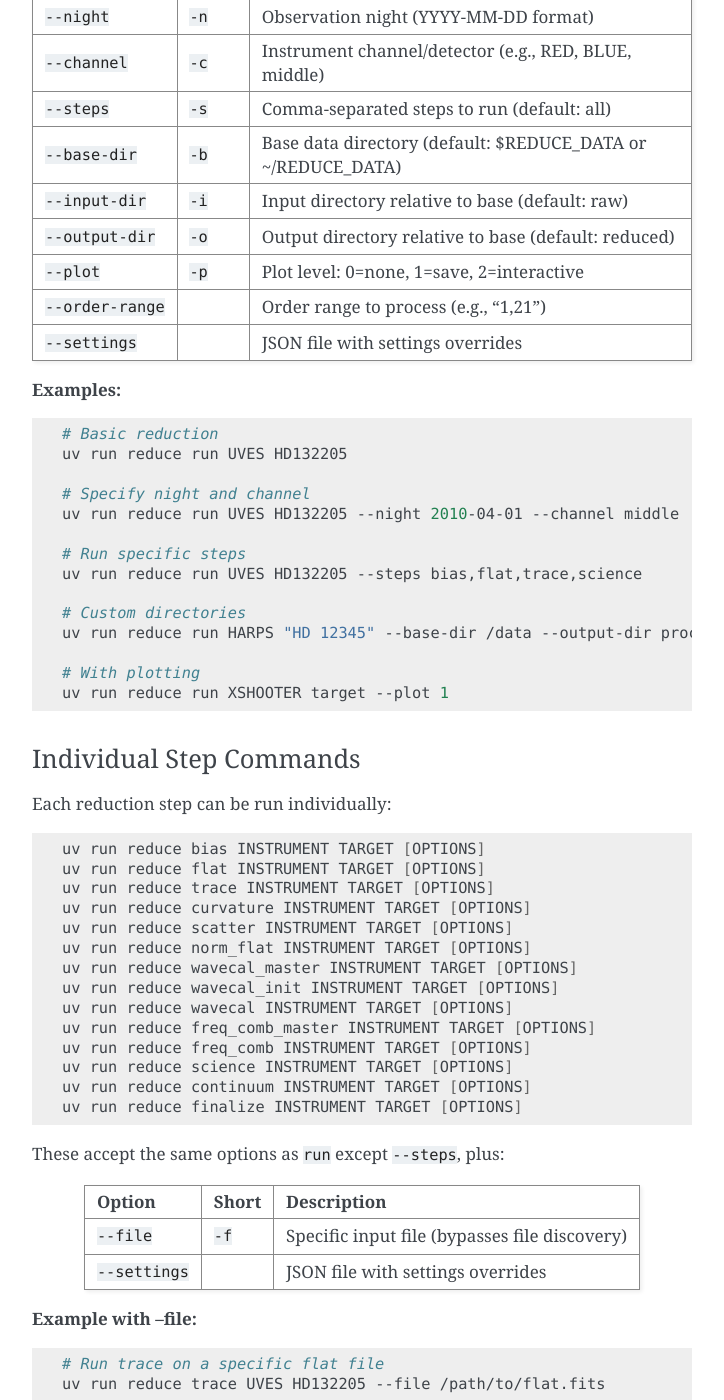
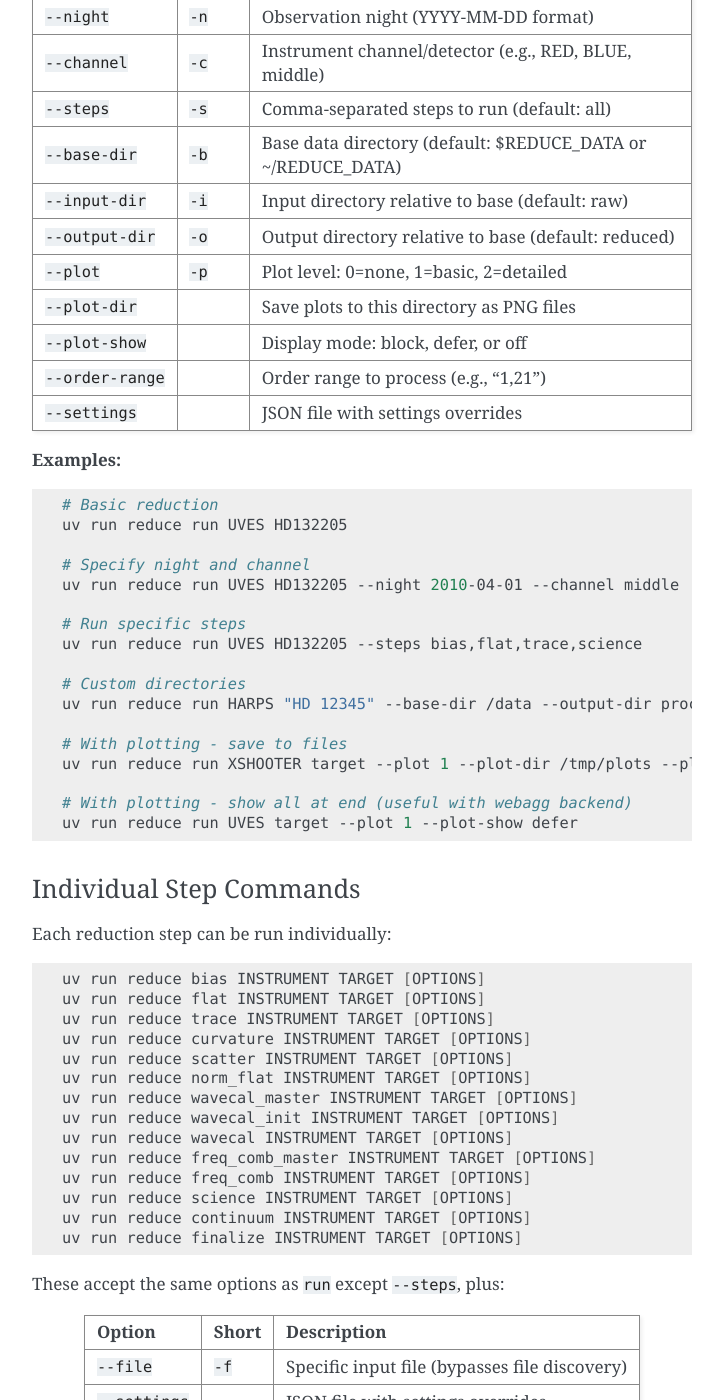
Before and after one commit to ivh/PyReduce, a Sphinx documentation site: the page built from docs/cli.md, in a window 1280 px wide and 1400 px high, scrolled down 814 px. Shown: the whole window, without its empty margins (388-1112 px from the left). Built offline with Sphinx 7.4.7, drawn with Linux system fonts in a browser that asks for light colours; the version number is read from the project's files by our own code.

Commit message:
Add --plot-dir and --plot-show CLI options
Co-Authored-By: Claude Opus 4.5 <noreply@anthropic.com>

````diff
--- a/docs/cli.md
+++ b/docs/cli.md
@@ -39,7 +39,9 @@ uv run reduce run INSTRUMENT TARGET [OPTIONS]
 | `--base-dir` | `-b` | Base data directory (default: $REDUCE_DATA or ~/REDUCE_DATA) |
 | `--input-dir` | `-i` | Input directory relative to base (default: raw) |
 | `--output-dir` | `-o` | Output directory relative to base (default: reduced) |
-| `--plot` | `-p` | Plot level: 0=none, 1=save, 2=interactive |
+| `--plot` | `-p` | Plot level: 0=none, 1=basic, 2=detailed |
+| `--plot-dir` | | Save plots to this directory as PNG files |
+| `--plot-show` | | Display mode: block, defer, or off |
 | `--order-range` | | Order range to process (e.g., "1,21") |
 | `--settings` | | JSON file with settings overrides |
 
@@ -58,8 +60,11 @@ uv run reduce run UVES HD132205 --steps bias,flat,trace,science
 # Custom directories
 uv run reduce run HARPS "HD 12345" --base-dir /data --output-dir processed
 
-# With plotting
-uv run reduce run XSHOOTER target --plot 1
+# With plotting - save to files
+uv run reduce run XSHOOTER target --plot 1 --plot-dir /tmp/plots --plot-show off
+
+# With plotting - show all at end (useful with webagg backend)
+uv run reduce run UVES target --plot 1 --plot-show defer
 ```
 
 ### Individual Step Commands
````
Also changed, not shown: 1 other file.
